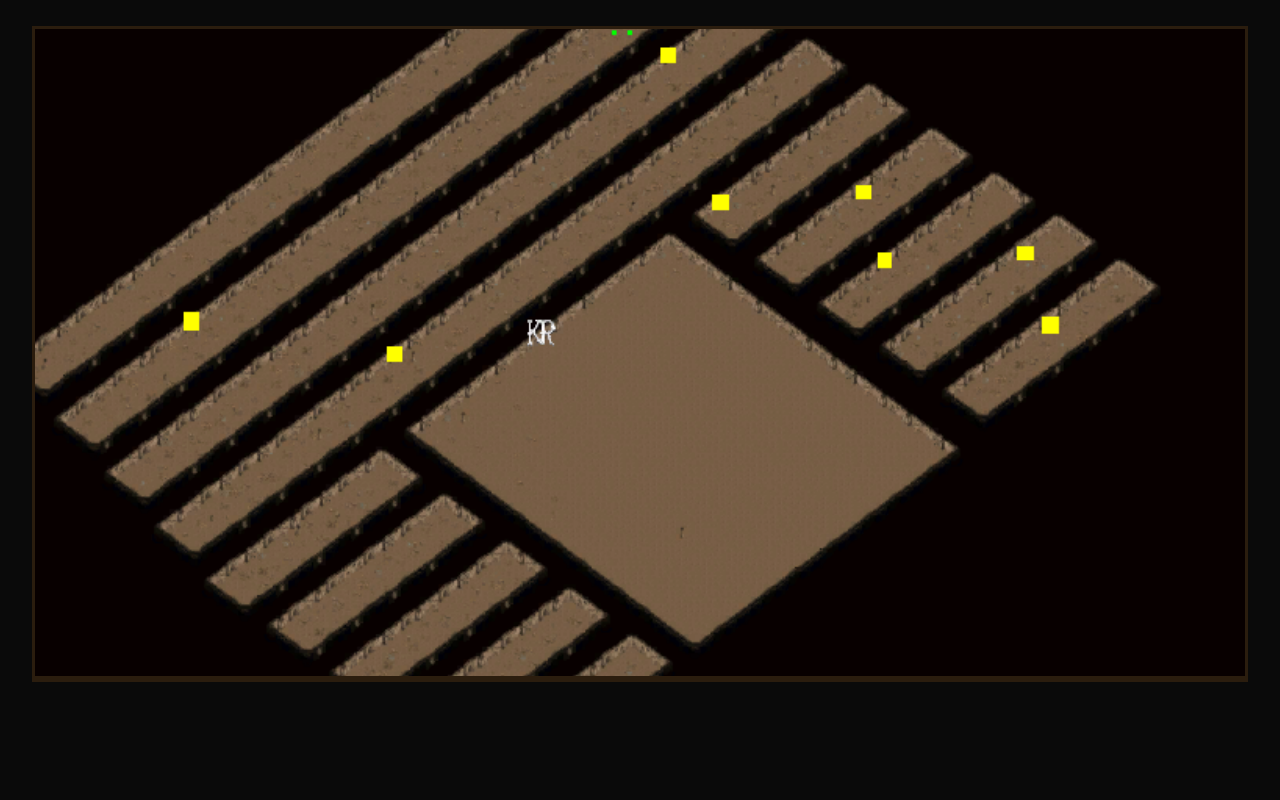
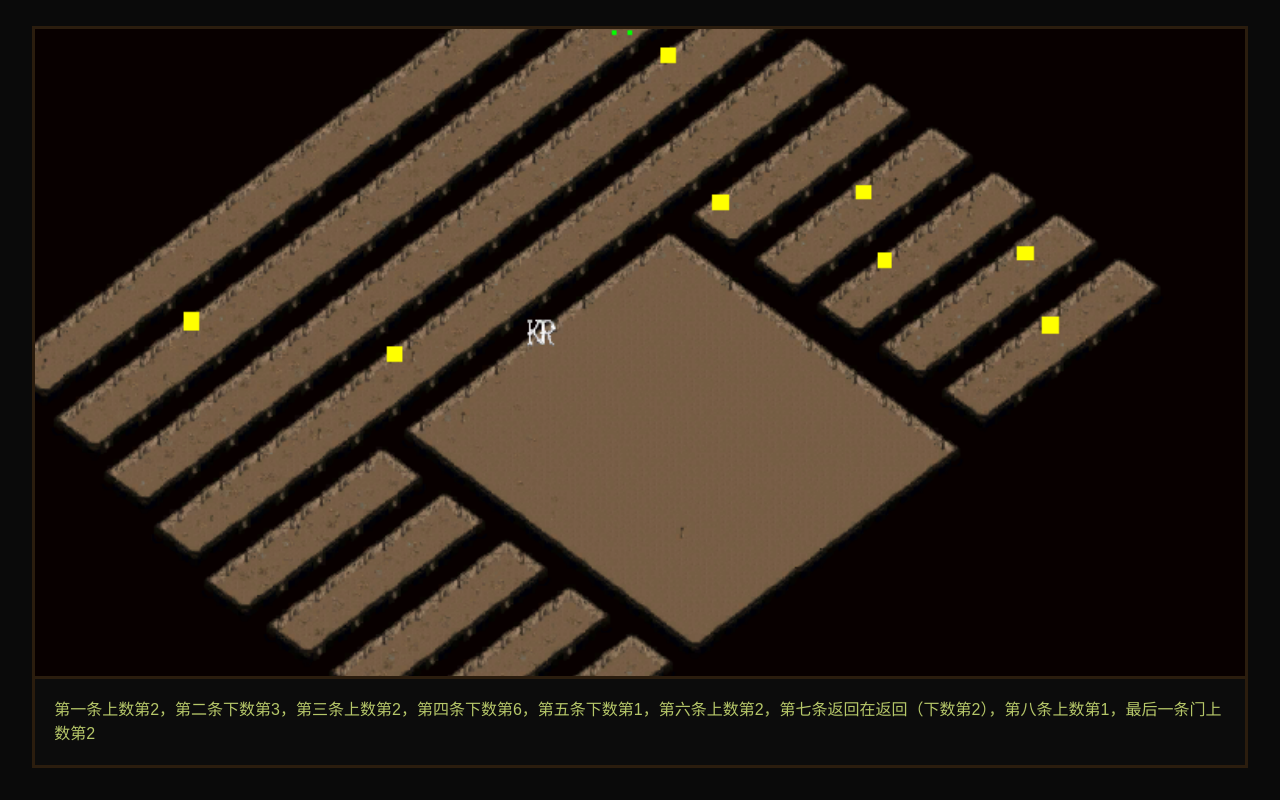
Before and after one commit to FelixByeel/mir3-guide, a plain HTML site: page numa-temple.html in a window 1280 px wide. Shown: the part 818-1618 px from the top of the page. Before the commit the page ends 1532 px from the top, so only its background shows below. Drawn offline with Linux system fonts and the light colour scheme.

Commit message:
添加诺玛迷宫文字说明

```diff
--- a/numa-temple.html
+++ b/numa-temple.html
@@ -73,7 +73,7 @@
         .img-desc {
             font-size: 1rem;
             line-height: 1.5;
-            color: #666;
+            color: #b6c769;
         }
 
         @media (max-width: 768px) {
@@ -114,10 +114,10 @@
                 <img src="img/numa-2.png"
                      alt="诺玛迷宫"
                      class="gallery-img">
-                <!-- <div class="img-caption">
-                    <h3 class="img-title">无尽回廊</h3>
-                    <p class="img-desc">深藏地底的古老迷宫，墙壁上刻满失落的禁忌符文</p>
-                </div> -->
+                <div class="img-caption">
+                    <p class="img-desc">第一条上数第2，第二条下数第3，第三条上数第2，第四条下数第6，第五条下数第1，第六条上数第2，第七条返回在返回（下数第2），第八条上数第1，最后一条门上数第2
+                    </p>
+                </div>
             </div>
         </div>
     </div>
```
